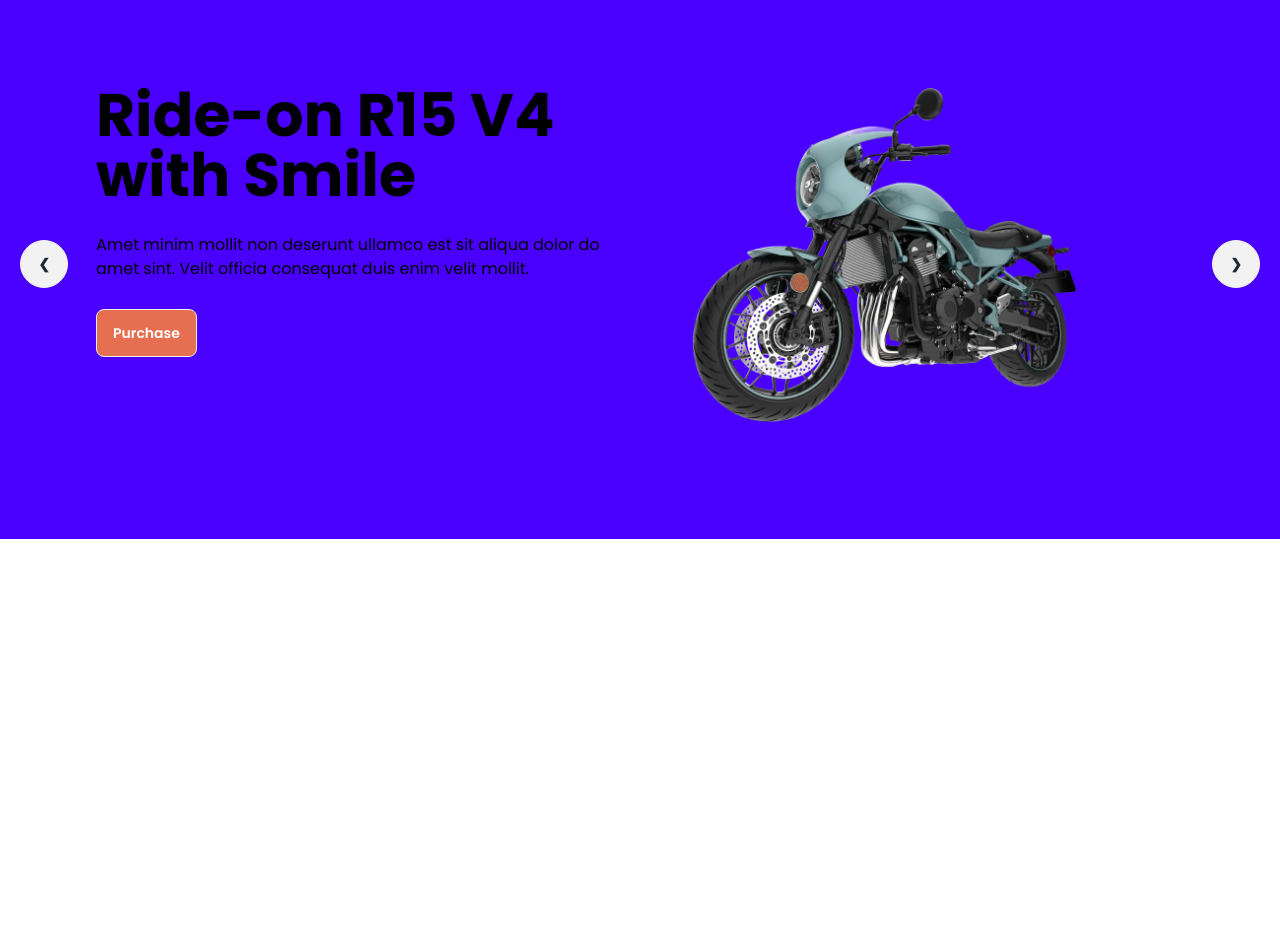
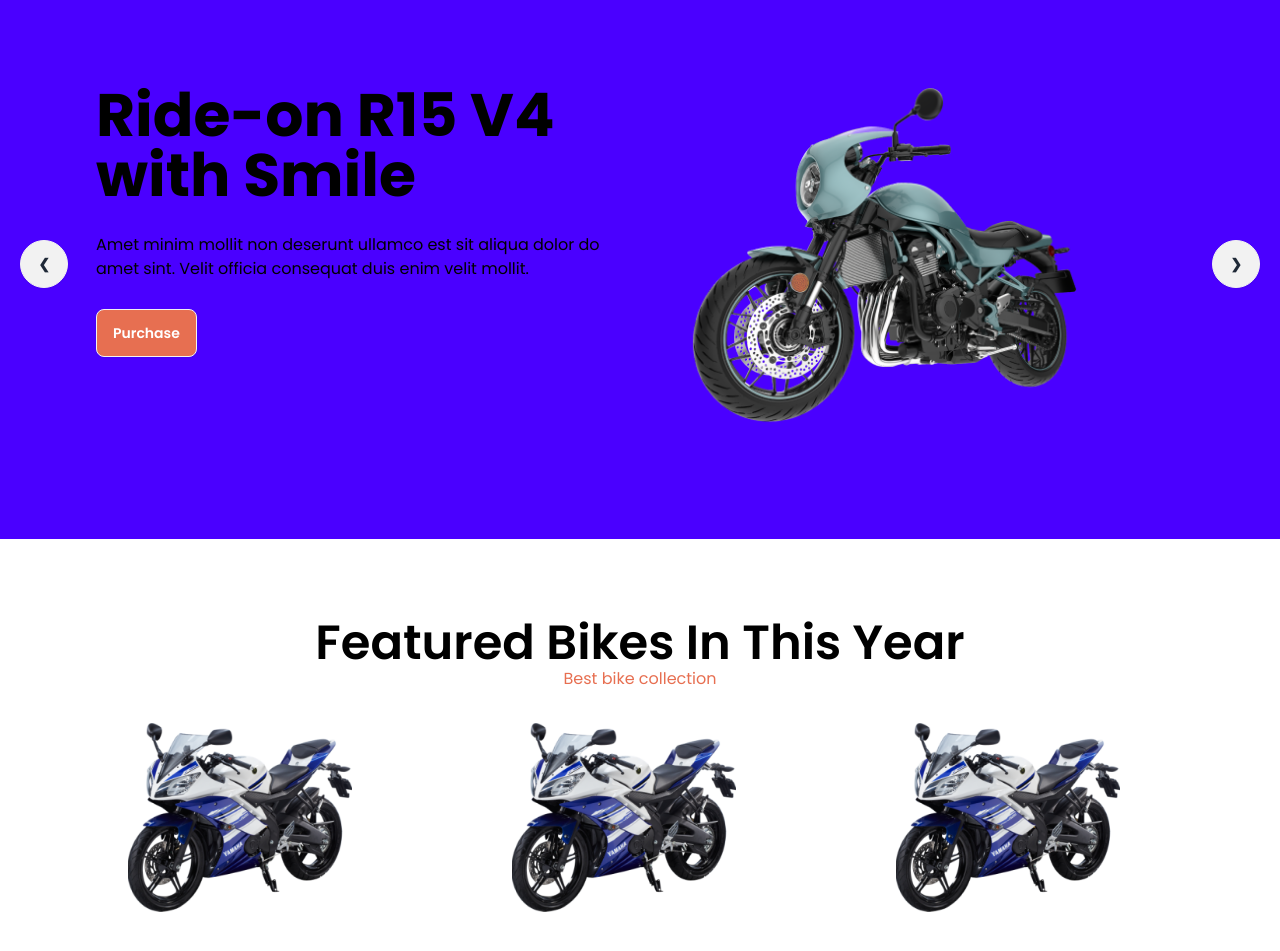
Before and after one commit to ZiaSIfat/biker-zone, a plain HTML site: page index.html in a window 1280 px wide. Shown: the part 83-1034 px from the top of the page. Before the commit the page ends 800 px from the top, so only its background shows below. Drawn offline with nearby package versions, Linux system fonts and the light colour scheme.

Commit message:
best bike section

```diff
--- a/index.html
+++ b/index.html
@@ -139,6 +139,16 @@
             </div>
           </div>
     </header>
-    <main class="md:container md:mx-auto"></main>
+    <main class="md:container md:mx-auto">
+        <section class="my-20">
+            <h1 class="text-5xl font-semibold text-center ">Featured Bikes In This Year</h1>
+            <p class="text-base text-center text-clr-primary mb-8">Best bike collection</p>
+            <div class="grid grid-cols-1 md:grid-cols-2 lg:grid-cols-3 gap-32 px-32">
+                <img class="w-56" src="images/others/feature-bike.png" alt="">
+                <img class="w-56" src="images/others/feature-bike.png" alt="">
+                <img class="w-56" src="images/others/feature-bike.png" alt="">
+            </div>
+        </section>
+    </main>
 </body>
 </html>
```
